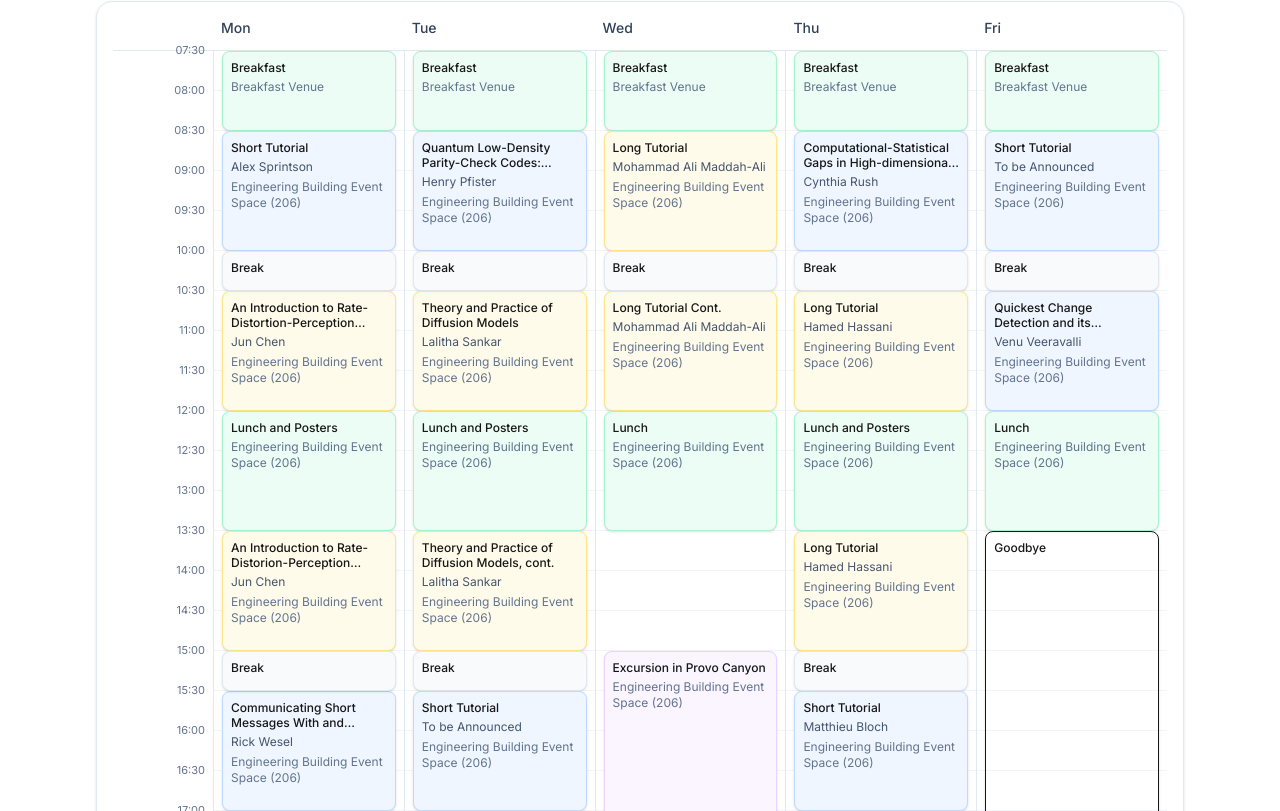
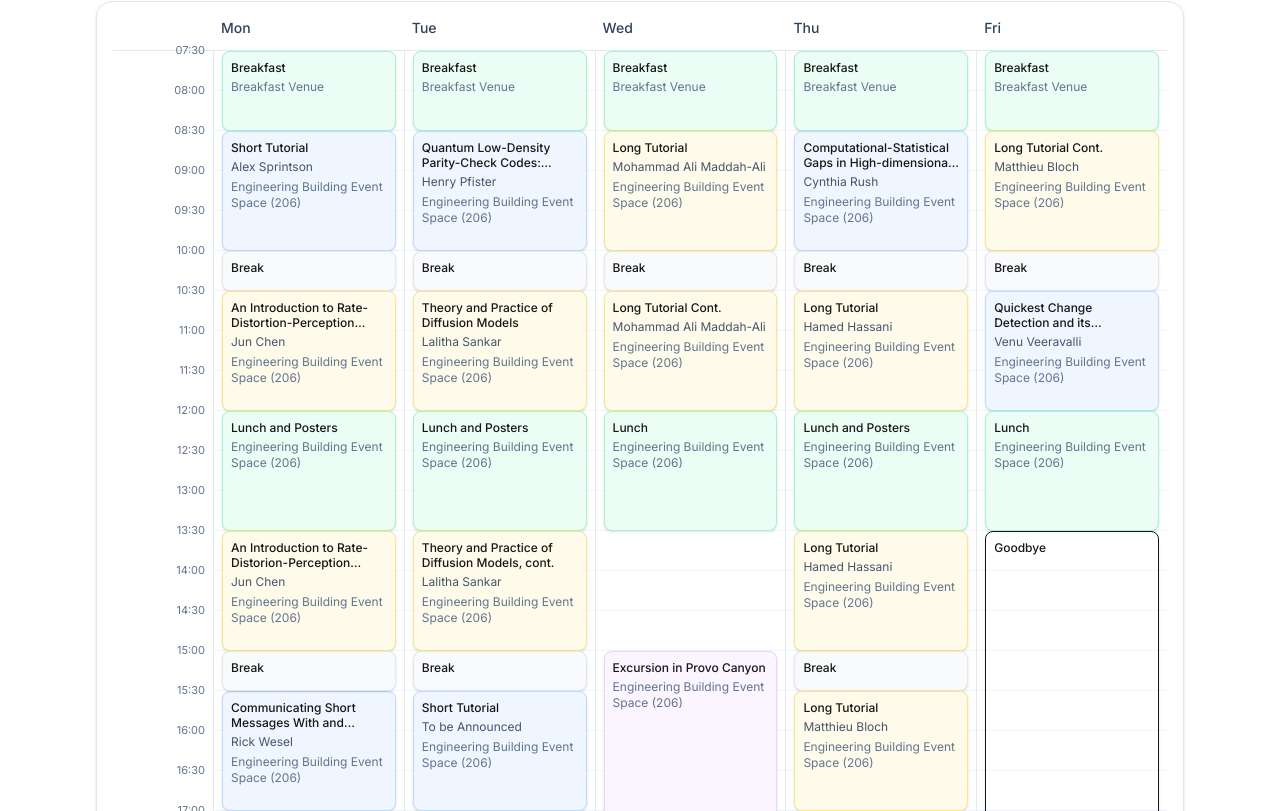
Before and after one commit to BYU-ECE-Software/NASIT2026, a Next.js app: page /program in a window 1280 px wide. Shown: the part 789-1600 px from the top of the page. Built offline with nearby package versions, Linux system fonts and the light colour scheme.

Commit message:
edit Matthieu's presentation

```diff
--- a/data/program.ts
+++ b/data/program.ts
@@ -102,11 +102,11 @@ export const presentations: Presentation[] = [
   },
   {
     id: "p10",
-    title: "Short Tutorial",
+    title: "Long Tutorial",
     speakers: ["Matthieu Bloch"],
     // abstract:
     //   "n overview of systems research enabling rapid scientific discovery.",
-    time: "Thursday — 3:30-5:00",
+    time: "Thursday — 3:30-5:00 and Friday — 8:30-10:00",
     // slides: "https://example.com/slides/p1.pdf",
     // video: "https://example.com/videos/p1",
   },
--- a/data/schedule.ts
+++ b/data/schedule.ts
@@ -307,10 +307,10 @@ export const schedule: ScheduleEvent[] = [
     dayIndex: 3,
     start: "15:30",
     end: "17:00",
-    title: "Short Tutorial",
+    title: "Long Tutorial",
     speakers: ["Matthieu Bloch"],
     location: "Engineering Building Event Space (206)",
-    variant: "Short Tutorial",
+    variant: "Long Tutorial",
   },
   {
     id: "e37",
@@ -337,10 +337,10 @@ export const schedule: ScheduleEvent[] = [
     dayIndex: 4,
     start: "08:30",
     end: "10:00",
-    title: "Short Tutorial",
-    speakers: ["To be Announced"],
+    title: "Long Tutorial Cont.",
+    speakers: ["Matthieu Bloch"],
     location: "Engineering Building Event Space (206)",
-    variant: "Short Tutorial",
+    variant: "Long Tutorial",
   },
   {
     id: "e32",
```
